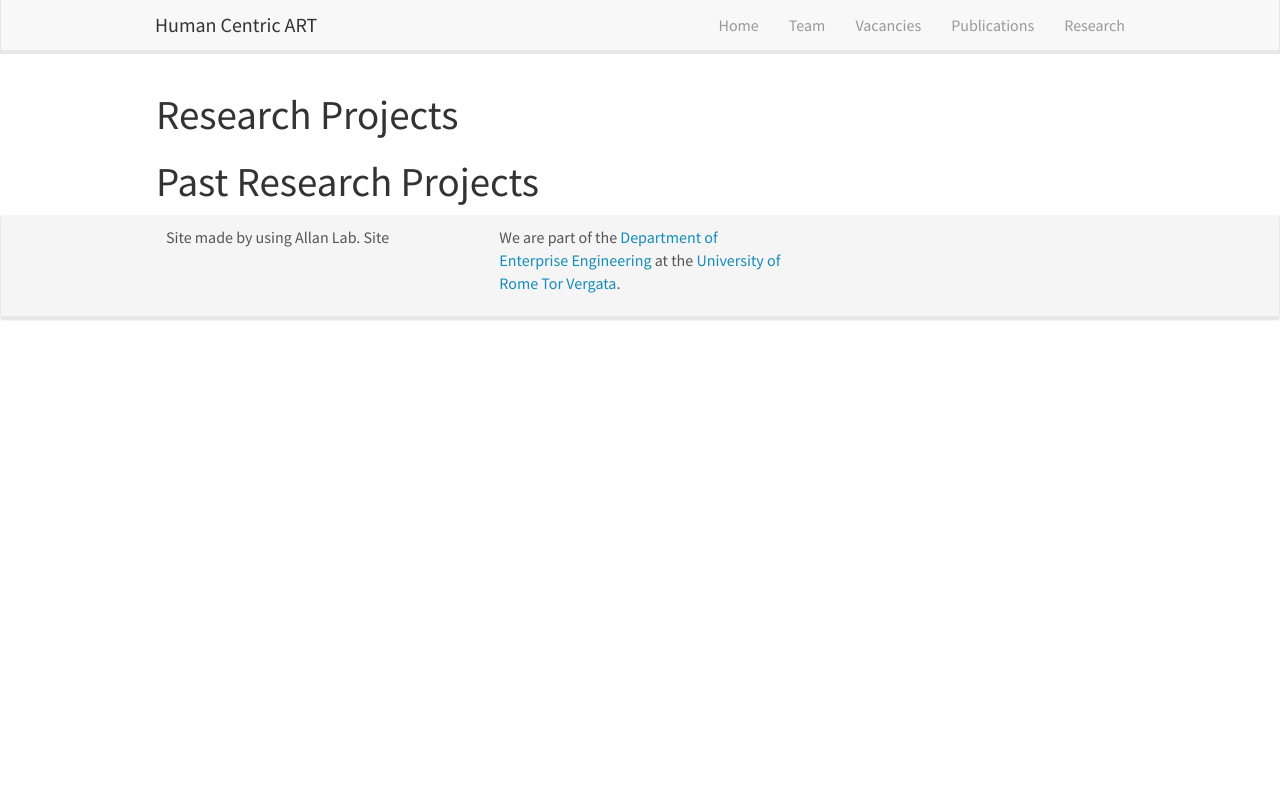
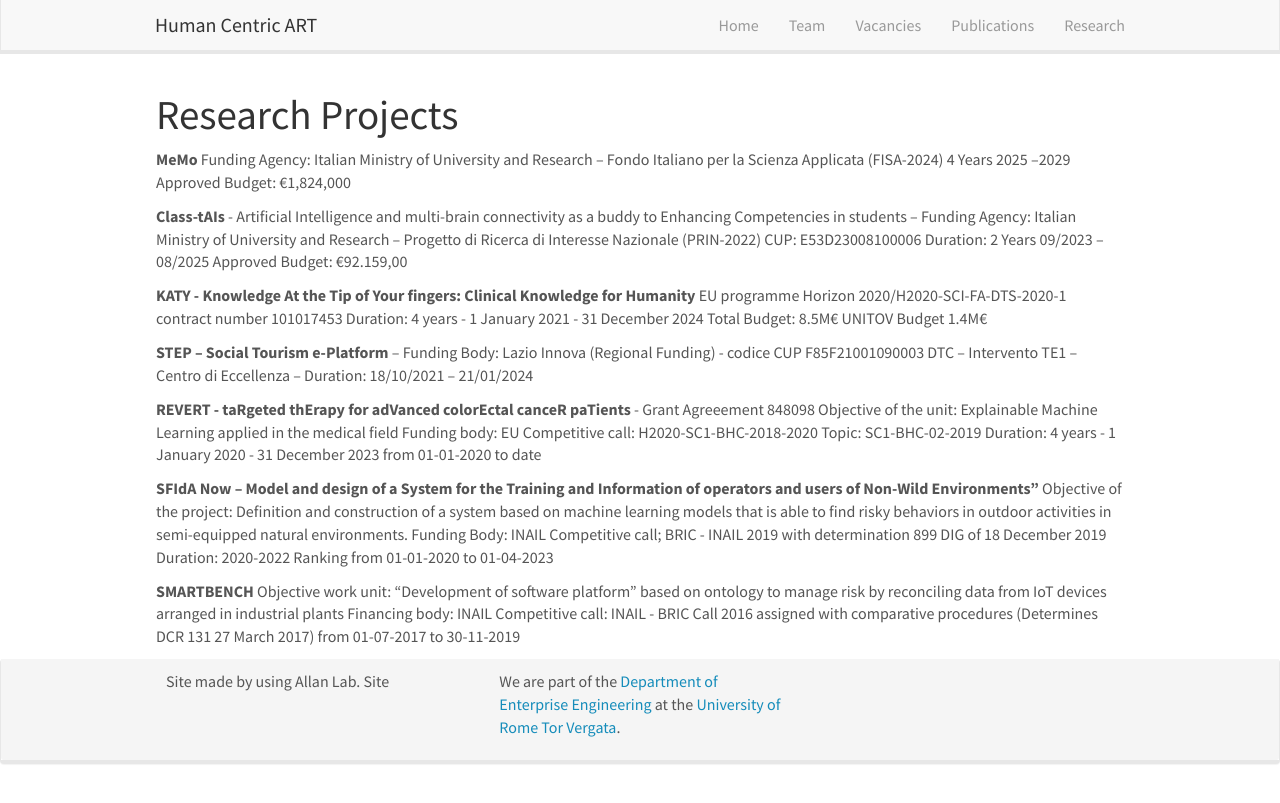
Before and after one commit to humancentricart/humancentricart.github.io, a Jekyll site: the page built from research.md, in a window 1280 px wide. Shown: the top 803 px of the page. Built offline with Jekyll 4.4.1, drawn with Linux system fonts in a browser that asks for light colours; nearby versions of some CDN libraries.

Commit message:
Update research.md

```diff
--- a/research.md
+++ b/research.md
@@ -8,8 +8,23 @@
 
 # Research Projects
 
+**MeMo** Funding Agency: Italian Ministry of University and Research – Fondo Italiano per la Scienza Applicata (FISA-2024) 4 Years 2025 –2029 Approved Budget: €1,824,000
 
-# Past Research Projects
+**Class-tAIs** - Artificial Intelligence and multi-brain connectivity as a buddy to Enhancing Competencies in students – Funding Agency: Italian Ministry of University and Research – Progetto di Ricerca di Interesse Nazionale (PRIN-2022) CUP: E53D23008100006 Duration: 2 Years 09/2023 – 08/2025 Approved Budget: €92.159,00
+
+**KATY - Knowledge At the Tip of Your fingers: Clinical Knowledge for Humanity**  EU programme Horizon 2020/H2020-SCI-FA-DTS-2020-1 contract number 101017453 Duration: 4 years - 1 January 2021 - 31 December 2024 Total Budget: 8.5M€ UNITOV Budget 1.4M€
+
+**STEP – Social Tourism e-Platform** – Funding Body: Lazio Innova (Regional Funding) - codice CUP F85F21001090003 DTC – Intervento TE1 – Centro di Eccellenza – Duration: 18/10/2021 – 21/01/2024
+
+**REVERT - taRgeted thErapy for adVanced colorEctal canceR paTients** - Grant Agreeement 848098 Objective of the unit: Explainable Machine Learning applied in the medical field Funding body: EU Competitive call: H2020-SC1-BHC-2018-2020 Topic: SC1-BHC-02-2019 Duration: 4 years - 1 January 2020 - 31 December 2023 from 01-01-2020 to date
+
+**SFIdA Now – Model and design of a System for the Training and Information of operators and users of Non-Wild Environments"** Objective of the project: Definition and construction of a system based on machine learning models that is able to find risky behaviors in outdoor activities in semi-equipped natural environments. Funding Body: INAIL Competitive call; BRIC - INAIL 2019 with determination 899 DIG of 18 December 2019 Duration: 2020-2022 Ranking from 01-01-2020 to 01-04-2023
+
+**SMARTBENCH** Objective work unit: "Development of software platform" based on ontology to manage risk by reconciling data from IoT devices arranged in industrial plants Financing body: INAIL Competitive call: INAIL - BRIC Call 2016 assigned with comparative procedures (Determines DCR 131 27 March 2017) from 01-07-2017 to 30-11-2019
+
+
+
+
 
 <!--
 Our overarching goal is to explore and understand new quantum states of electronic matter on the atomic scale. To do so, we use and develop novel spectroscopic-imaging scanning tunneling microscopy (SI-STM) tools to visualize the relevant quantum mechanical degrees of freedom.
```
